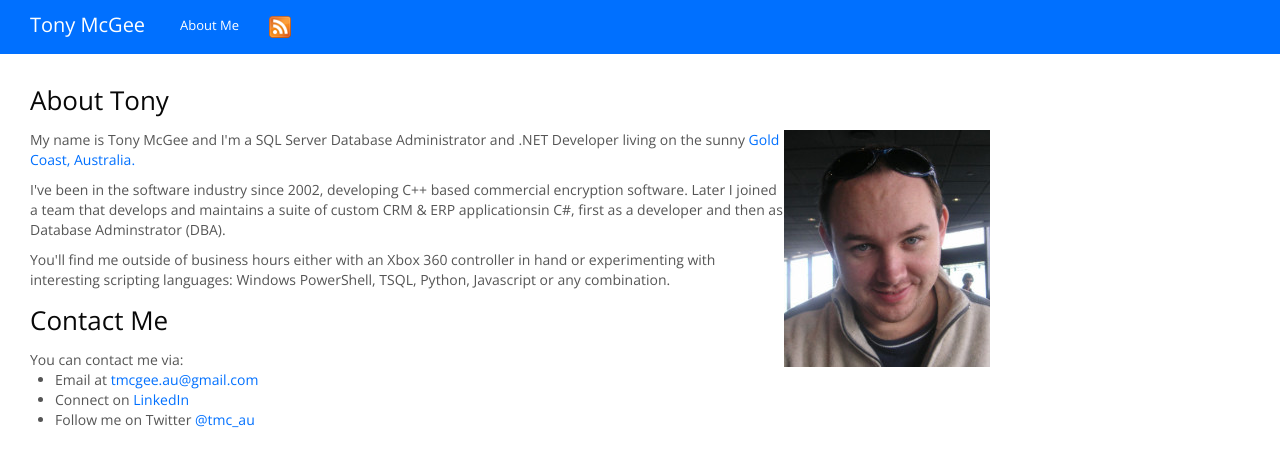
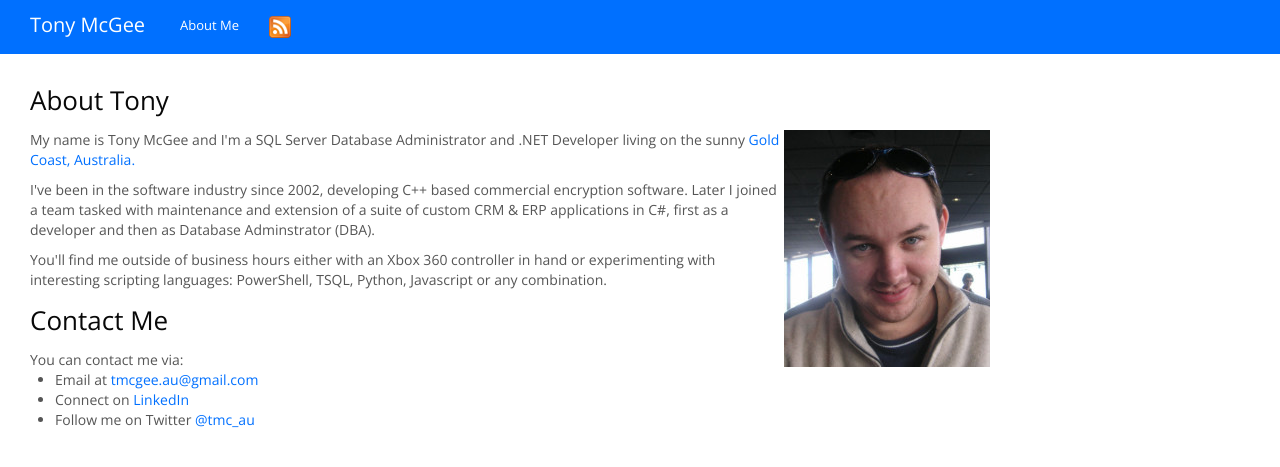
Before and after one commit to tmcg/tmcg.github.com, a Jekyll site: the page built from about.html, in a window 1280 px wide. Shown: the top 467 px of the page. Built offline with Jekyll 4.4.1, drawn with Linux system fonts in a browser that asks for light colours.

Commit message:
Spelling corrections

```diff
--- a/about.html
+++ b/about.html
@@ -8,10 +8,10 @@ layout: default
 
 <p>
 I've been in the software industry since 2002, developing C++ based commercial encryption software.
-Later I joined a team that develops and maintains a suite of custom CRM &amp; ERP applicationsin C#, first as a developer and then as Database Adminstrator (DBA).</p>
+Later I joined a team tasked with maintenance and extension of a suite of custom CRM &amp; ERP applications in C#, first as a developer and then as Database Adminstrator (DBA).</p>
 
 <p>
-You'll find me outside of business hours either with an Xbox 360 controller in hand or experimenting with interesting scripting languages: Windows PowerShell, TSQL, Python, Javascript or any combination.</p>
+You'll find me outside of business hours either with an Xbox 360 controller in hand or experimenting with interesting scripting languages: PowerShell, TSQL, Python, Javascript or any combination.</p>
 
 <h3> Contact Me </h3>
 
```
